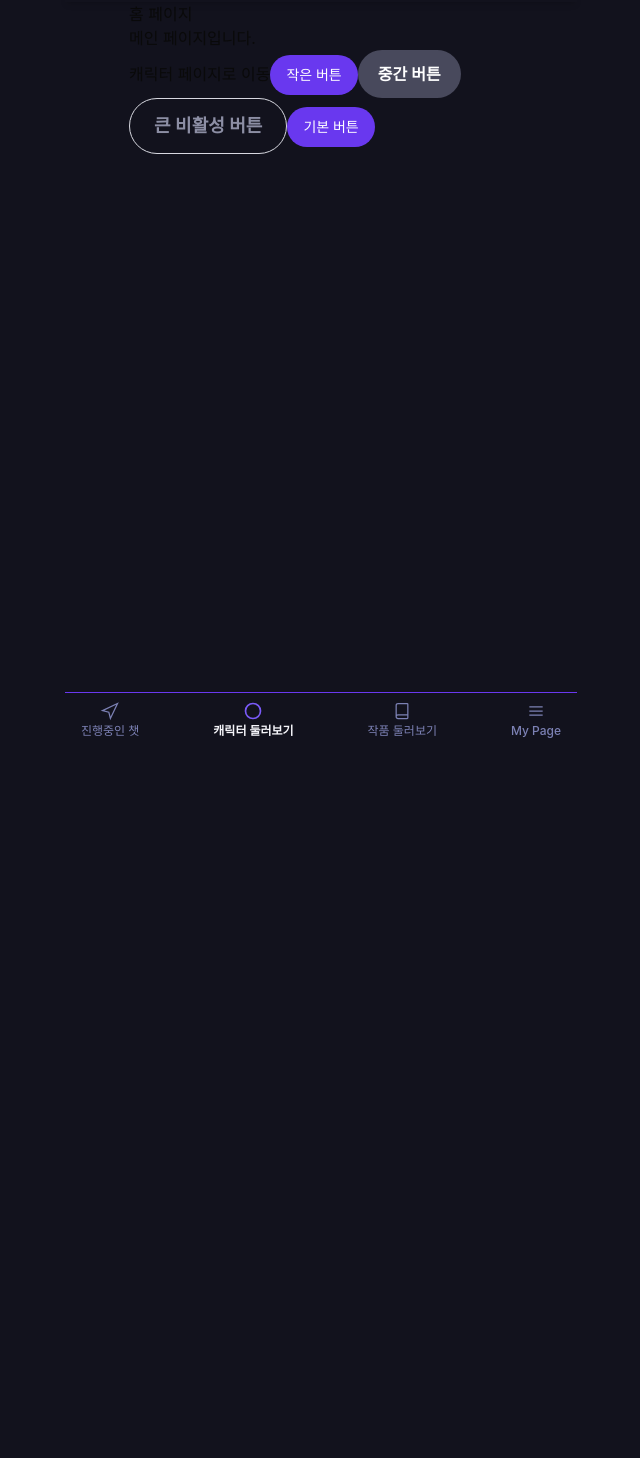
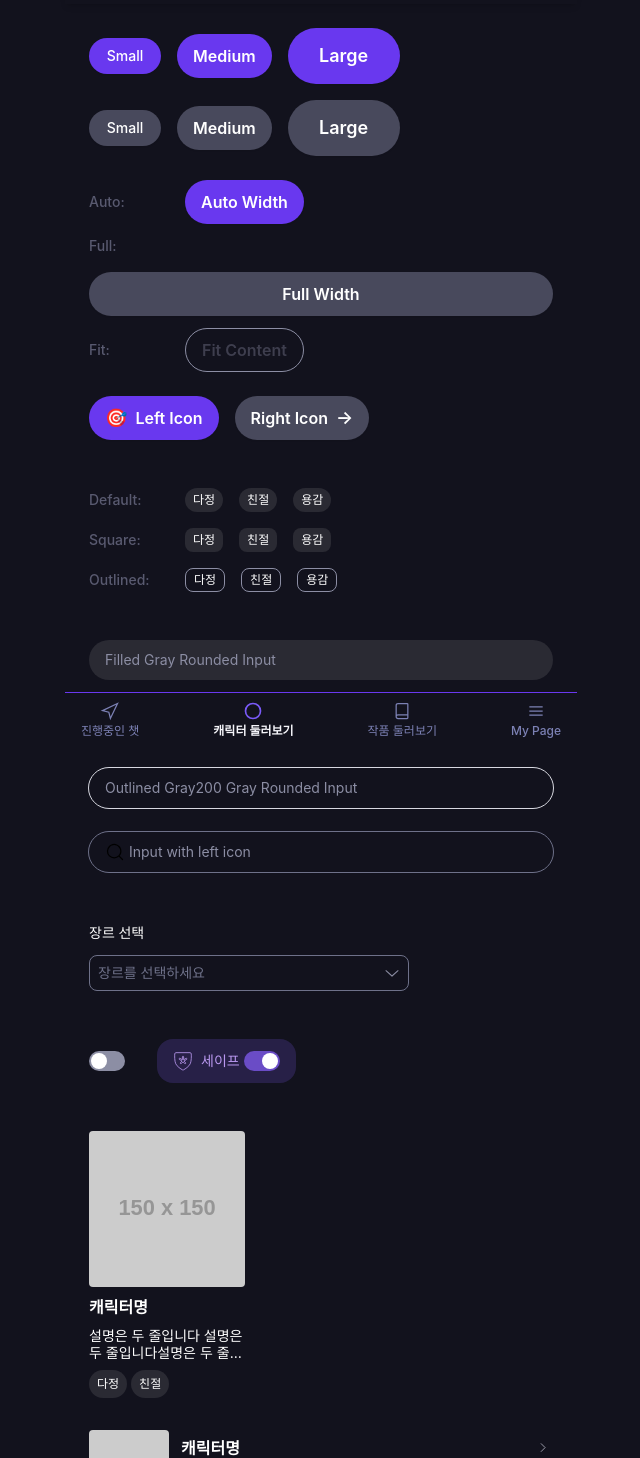
Before and after one commit to irenee-14/This-is-the-first-lesson, a React (Vite) app in the folder frontend/: page / in a window 1280 px wide. Shown: the part 52-1510 px from the top of the page, without its empty margins (319-959 px from the left). Before the commit the page ends 800 px from the top, so only its background shows below. Built offline with nearby package versions, Linux system fonts and the light colour scheme; a web font is replaced by a local one.

Commit message:
feat: css 수정 및 컴포넌트 테스트 화면

```diff
--- a/frontend/src/App.tsx
+++ b/frontend/src/App.tsx
@@ -23,17 +23,17 @@ const router = createBrowserRouter([
 function App() {
   return (
     <div className="min-h-screen flex flex-col items-center">
-      <div className="flex-1 w-96 flex justify-center">
+      {/* <div className="flex-1 w-96 flex justify-center"> */}
       <TopNav />
       <main
         className="w-full max-w-sm md:max-w-md lg:max-w-lg flex-1
-                   mt-[3.375rem] mb-[3.5rem]"
+                   mt-14 mb-20"
       >
         <RouterProvider router={router} />
       </main>
 
       <BottomNav />
-      </div>
+      {/* </div> */}
     </div>
   );
 }
--- a/frontend/src/components/layout/BottomNav.tsx
+++ b/frontend/src/components/layout/BottomNav.tsx
@@ -20,7 +20,7 @@ export default function BottomNav() {
     // <nav className="w-full h-[3.5rem] fixed bottom-0 left-1/2 -translate-x-1/2 px-4 pt-2 bg-gray-950 border-t-[1.5px] border-primary inline-flex justify-center items-start gap-6 overflow-hidden z-50">
     <nav
       className="fixed bottom-0 left-1/2 -translate-x-1/2
-                 w-full max-w-sm md:max-w-md lg:max-w-lg h-[3.5rem] px-4 pt-2
+                 w-full max-w-sm md:max-w-md lg:max-w-lg h-14 px-4 pt-2
                  bg-phone border-t border-primary
                  inline-flex justify-between items-start gap-5
                  overflow-hidden z-50"
--- a/frontend/src/components/layout/TopNav.tsx
+++ b/frontend/src/components/layout/TopNav.tsx
@@ -4,7 +4,7 @@ export default function TopNav() {
   return (
     <nav
       className="fixed top-0 left-1/2 -translate-x-1/2
-                 w-full max-w-sm md:max-w-md lg:max-w-lg h-[3.375rem]
+                 w-full max-w-sm md:max-w-md lg:max-w-lg h-14
                  flex items-center justify-between px-4
                  bg-phone text-White-Font shadow-md z-50"
     >
--- a/frontend/src/components/ui/Button.tsx
+++ b/frontend/src/components/ui/Button.tsx
@@ -16,10 +16,16 @@ const buttonVariants = cva("btn-base", {
       m: "btn-m",
       l: "btn-l",
     },
+    width: {
+      auto: "btn-width-auto",
+      full: "btn-width-full",
+      fit: "btn-width-fit",
+    },
   },
   defaultVariants: {
     variant: "primary",
     size: "m",
+    width: "auto",
   },
 });
 
@@ -37,6 +43,7 @@ const Button = React.forwardRef<HTMLButtonElement, ButtonProps>(
       className,
       variant,
       size,
+      width,
       asChild = false,
       leftIcon,
       rightIcon,
@@ -48,13 +55,15 @@ const Button = React.forwardRef<HTMLButtonElement, ButtonProps>(
     const Comp = (asChild ? Slot : "button") as React.ElementType;
     return (
       <Comp
-        className={cn(buttonVariants({ variant, size }), className)}
+        className={cn(buttonVariants({ variant, size, width }), className)}
         ref={ref}
         {...props}
       >
-        {leftIcon && <span className="flex items-center">{leftIcon}</span>}
-        {children}
-        {rightIcon && <span className="flex items-center">{rightIcon}</span>}
+        {leftIcon && <span className="btn-icon btn-icon-left">{leftIcon}</span>}
+        <span className="btn-content">{children}</span>
+        {rightIcon && (
+          <span className="btn-icon btn-icon-right">{rightIcon}</span>
+        )}
       </Comp>
     );
   }
--- a/frontend/src/components/ui/input.tsx
+++ b/frontend/src/components/ui/input.tsx
@@ -43,7 +43,7 @@ const Input = React.forwardRef<HTMLInputElement, InputProps>(
         className={cn(inputVariants({ variant, textColor, shape, className }))}
       >
         {leftIcon && (
-          <div className="w-5 h-5 flex items-center">{leftIcon}</div>
+          <div className="w-5 h-5 flex items-center input-icon">{leftIcon}</div>
         )}
         <input
           ref={ref}
@@ -51,7 +51,9 @@ const Input = React.forwardRef<HTMLInputElement, InputProps>(
           className="flex-1 bg-transparent focus:outline-none"
         />
         {rightIcon && (
-          <div className="w-5 h-5 flex items-center">{rightIcon}</div>
+          <div className="w-5 h-5 flex items-center input-icon">
+            {rightIcon}
+          </div>
         )}
       </div>
     );
--- a/frontend/src/pages/Home.tsx
+++ b/frontend/src/pages/Home.tsx
@@ -1,7 +1,16 @@
 import React from "react";
 import { useNavigate } from "react-router-dom";
 import Button from "@components/ui/Button";
-
+import Chip from "@components/ui/Chip";
+import Input from "@/components/ui/input";
+import Dropdown from "@/components/ui/Dropdown";
+import Switch from "@/components/ui/Switch";
+import SwitchSafe from "@/components/ui/SwitchSafe";
+import CardMediaTop from "@/components/features/CardMediaTop";
+import CardListRow from "@/components/features/CardListRow";
+import CardMediaLeft from "@/components/features/CardMediaLeft";
+import CardListColumn from "@/components/features/CardListColumn";
+import { ReactComponent as Search } from "@/assets/icons/Search.svg";
 const Home: React.FC = () => {
   const navigate = useNavigate();
 
@@ -9,23 +18,265 @@ const Home: React.FC = () => {
     navigate("/characters");
   };
 
+  const dropdownItems = [
+    "로맨스",
+    "일상",
+    "판타지",
+    "액션",
+    "스릴러",
+    "코미디",
+    "드라마",
+  ];
+
+  const productItems = [
+    {
+      id: 1,
+      imageUrl: "https://placehold.co/80x80",
+      name: "동탄고등학교",
+      description:
+        "[호감도: 80/100]\n동탄고등학교에 전학온 User은 반지호의 옆에",
+    },
+    {
+      id: 2,
+      imageUrl: "https://placehold.co/80x80",
+      name: "조선시대",
+      description:
+        "[호감도: 32/100]\n어쩌다 반지호 침소에 들어간 User은 그렇게 ..",
+    },
+    {
+      id: 3,
+      name: "현대 카페",
+      chips: ["로맨스", "일상"],
+    },
+  ];
+
   return (
-    <div className="home-page">
-      <h1>홈 페이지</h1>
-      <p>메인 페이지입니다.</p>
-      <button onClick={handleNavigateToAbout}>캐릭터 페이지로 이동</button>
-      <Button size="s" variant="primary">
-        작은 버튼
-      </Button>
+    <div className="home-page p-6 min-h-screen">
+      {/* Header Section */}
 
-      <Button size="m" variant="secondary">
-        중간 버튼
-      </Button>
+      {/* Button Component Tests */}
+      <section className="mb-12">
+        <div className="space-y-6">
+          <div className="space-y-4">
+            <div className="flex flex-wrap gap-4 items-center">
+              <Button size="s" variant="primary">
+                Small
+              </Button>
+              <Button size="m" variant="primary">
+                Medium
+              </Button>
+              <Button size="l" variant="primary">
+                Large
+              </Button>
+            </div>
+            <div className="flex flex-wrap gap-4 items-center">
+              <Button size="s" variant="secondary">
+                Small
+              </Button>
+              <Button size="m" variant="secondary">
+                Medium
+              </Button>
+              <Button size="l" variant="secondary">
+                Large
+              </Button>
+            </div>
+          </div>
 
-      <Button size="l" variant="tertiary" disabled>
-        큰 비활성 버튼
-      </Button>
-      <button className="btn-base btn-s btn-primary">기본 버튼</button>
+          {/* Width variants */}
+          <div className="space-y-4">
+            <div className="space-y-3">
+              <div className="flex flex-wrap gap-4 items-center">
+                <span className="text-sm font-medium text-gray-600 w-20">
+                  Auto:
+                </span>
+                <Button size="m" variant="primary" width="auto">
+                  Auto Width
+                </Button>
+              </div>
+              <div className="flex flex-wrap gap-4 items-center">
+                <span className="text-sm font-medium text-gray-600 w-20">
+                  Full:
+                </span>
+                <Button size="m" variant="secondary" width="full">
+                  Full Width
+                </Button>
+              </div>
+              <div className="flex flex-wrap gap-4 items-center">
+                <span className="text-sm font-medium text-gray-600 w-20">
+                  Fit:
+                </span>
+                <Button size="m" variant="tertiary" width="fit">
+                  Fit Content
+                </Button>
+              </div>
+            </div>
+          </div>
+
+          {/* With Icons */}
+          <div className="space-y-4">
+            <div className="flex flex-wrap gap-4 items-center">
+              <Button
+                size="m"
+                variant="primary"
+                leftIcon={<span className="text-lg">🎯</span>}
+              >
+                Left Icon
+              </Button>
+              <Button
+                size="m"
+                variant="secondary"
+                rightIcon={<span className="text-lg">→</span>}
+              >
+                Right Icon
+              </Button>
+            </div>
+          </div>
+        </div>
+      </section>
+
+      {/* Chip Component Tests */}
+      <section className="mb-12">
+        <div className="space-y-4">
+          <div className="flex flex-wrap gap-4 items-center">
+            <span className="text-sm font-medium text-gray-600 w-20">
+              Default:
+            </span>
+            <Chip>다정</Chip>
+            <Chip>친절</Chip>
+            <Chip>용감</Chip>
+          </div>
+          <div className="flex flex-wrap gap-4 items-center">
+            <span className="text-sm font-medium text-gray-600 w-20">
+              Square:
+            </span>
+            <Chip shape="square">다정</Chip>
+            <Chip shape="square">친절</Chip>
+            <Chip shape="square">용감</Chip>
+          </div>
+          <div className="flex flex-wrap gap-4 items-center">
+            <span className="text-sm font-medium text-gray-600 w-20">
+              Outlined:
+            </span>
+            <Chip shape="square" variantStyle="outlined">
+              다정
+            </Chip>
+            <Chip shape="square" variantStyle="outlined">
+              친절
+            </Chip>
+            <Chip shape="square" variantStyle="outlined">
+              용감
+            </Chip>
+          </div>
+        </div>
+      </section>
+
+      {/* Input Component Tests */}
+      <section className="mb-12">
+        <div className="space-y-6 max-w-2xl">
+          <div className="space-y-2">
+            <Input
+              variant="filled"
+              textColor="gray"
+              shape="rounded"
+              placeholder="Filled Gray Rounded Input"
+            />
+          </div>
+          <div className="space-y-2">
+            <Input
+              variant="outlinedGray500"
+              textColor="white"
+              shape="square"
+              placeholder="Outlined Gray500 White Square Input"
+            />
+          </div>
+          <div className="space-y-2">
+            <Input
+              variant="outlinedGray200"
+              textColor="gray"
+              shape="rounded"
+              placeholder="Outlined Gray200 Gray Rounded Input"
+            />
+          </div>
+          <div className="space-y-2">
+            <Input
+              variant="outlinedGray500"
+              textColor="gray"
+              shape="rounded"
+              placeholder="Input with left icon"
+              leftIcon={<Search />}
+            />
+          </div>
+        </div>
+      </section>
+
+      {/* Dropdown Component Tests */}
+      <section className="mb-12">
+        <div className="space-y-4">
+          <Dropdown
+            label="장르 선택"
+            buttonLabel="장르를 선택하세요"
+            items={dropdownItems}
+          />
+        </div>
+      </section>
+
+      {/* Switch Component Tests */}
+      <section className="mb-12">
+        <div className="flex gap-8 items-center">
+          <div className="flex items-center gap-2">
+            <Switch />
+          </div>
+          <div className="flex items-center gap-2">
+            <SwitchSafe />
+          </div>
+        </div>
+      </section>
+
+      {/* Card Components Tests */}
+      <section className="mb-12">
+        <div className="space-y-8">
+          <div>
+            <CardMediaTop
+              imageUrl="https://via.placeholder.com/150"
+              name="캐릭터명"
+              description="설명은 두 줄입니다 설명은 두 줄입니다설명은 두 줄입니다설명은 두 줄입니다설명은 두 줄입니다"
+              chips={["다정", "친절", "용감", "어쩌구", "저쩌구"]}
+            />
+          </div>
+
+          <div>
+            <CardMediaLeft
+              imageUrl="https://via.placeholder.com/150"
+              name="캐릭터명"
+              description="설명은 두 줄입니다 설명은 두 줄입니다설명은 두 줄입니다설명은 두 줄입니다설명은 두 줄입니다"
+            />
+          </div>
+
+          <div>
+            <CardListRow
+              cards={productItems}
+              onCardClick={(card, index) => {
+                console.log(
+                  `CardListRow clicked: ${card.name} at index ${index}`
+                );
+                navigate(`/product/${card.id}`);
+              }}
+            />
+          </div>
+
+          <div>
+            <CardListColumn
+              cards={productItems}
+              onCardClick={(item, index) => {
+                console.log(
+                  `CardListColumn clicked: ${item.name} at index ${index}`
+                );
+                navigate(`/product/${item.id}`);
+              }}
+            />
+          </div>
+        </div>
+      </section>
     </div>
   );
 };
--- a/frontend/src/styles/components/button.css
+++ b/frontend/src/styles/components/button.css
@@ -1,32 +1,77 @@
 /* Base */
 .btn-base {
-  @apply inline-flex items-center justify-center font-medium transition-all flex-shrink-0 rounded-full
-         focus-visible:outline-none focus-visible:ring-1 focus-visible:ring-ring
-         disabled:pointer-events-none disabled:cursor-not-allowed
+  @apply inline-flex items-center justify-center font-medium transition-all duration-200 flex-shrink-0 rounded-full
+         focus-visible:outline-none focus-visible:ring-2 focus-visible:ring-offset-2 focus-visible:ring-purple-500
+         disabled:pointer-events-none disabled:cursor-not-allowed disabled:opacity-60
          [&_svg]:pointer-events-none [&_svg]:shrink-0;
 }
 
 /* Variants */
 .btn-primary {
-  @apply bg-purple-600 text-white hover:bg-purple-700 active:bg-purple-800 disabled:bg-purple-200;
+  @apply bg-purple-600 text-white hover:bg-purple-700 active:bg-purple-800
+         shadow-sm hover:shadow-md active:shadow-lg
+         disabled:bg-purple-200 disabled:text-purple-400 disabled:shadow-none;
 }
 
 .btn-secondary {
-  @apply bg-gray-700 text-white hover:bg-gray-800 active:bg-gray-900 disabled:bg-gray-300;
+  @apply bg-gray-700 text-white hover:bg-gray-800 active:bg-gray-900
+         shadow-sm hover:shadow-md active:shadow-lg
+         disabled:bg-gray-300 disabled:text-gray-400 disabled:shadow-none;
 }
 
 .btn-tertiary {
   @apply border border-gray-400 text-gray-800 hover:bg-gray-100 active:bg-gray-200
-         disabled:text-gray-400 disabled:border-gray-200;
+         hover:border-gray-500 active:border-gray-600
+         disabled:text-gray-400 disabled:border-gray-200 disabled:bg-transparent;
 }
 
 /* Sizes */
 .btn-s {
-  @apply h-10 px-4 text-sm gap-1 [&_svg]:size-4;
+  @apply h-9 px-3 text-sm gap-1.5 min-w-[72px] [&_svg]:size-4;
 }
 .btn-m {
-  @apply h-12 px-5 text-base font-semibold gap-1.5 [&_svg]:size-5;
+  @apply h-11 px-4 text-base font-semibold gap-2 min-w-[88px] [&_svg]:size-5;
 }
 .btn-l {
-  @apply h-14 px-6 text-lg font-semibold gap-2 [&_svg]:size-6;
+  @apply h-14 px-6 text-lg font-semibold gap-2.5 min-w-[112px] [&_svg]:size-6;
 }
+
+/* Width variants */
+.btn-width-auto {
+  @apply w-auto;
+}
+.btn-width-full {
+  @apply w-full;
+}
+.btn-width-fit {
+  @apply w-fit;
+}
+
+/* Icon styling */
+.btn-icon {
+  @apply flex items-center justify-center;
+}
+.btn-icon-left {
+  @apply order-first;
+}
+.btn-icon-right {
+  @apply order-last;
+}
+
+/* Content styling */
+.btn-content {
+  @apply flex items-center justify-center;
+}
+
+/* Responsive adjustments */
+@media (max-width: 640px) {
+  .btn-s {
+    @apply h-8 px-2.5 text-sm min-w-[64px];
+  }
+  .btn-m {
+    @apply h-10 px-3 text-sm min-w-[80px];
+  }
+  .btn-l {
+    @apply h-12 px-5 text-base min-w-[96px];
+  }
+}
--- a/frontend/src/styles/components/input.css
+++ b/frontend/src/styles/components/input.css
@@ -16,7 +16,7 @@
 
 /* Text color */
 .input-text-gray {
-  @apply text-gray-500 placeholder:text-gray-400;
+  @apply text-gray-200 placeholder:text-gray-500;
 }
 .input-text-white {
   @apply text-white placeholder:text-gray-200;
@@ -29,3 +29,11 @@
 .input-square {
   @apply rounded-lg;
 }
+
+/* Icon colors - match placeholder color */
+.input-icon {
+  @apply text-gray-500;
+}
+.input-text-white .input-icon {
+  @apply text-gray-200;
+}
```
Lines whose indentation alone changed are shown as unchanged.
